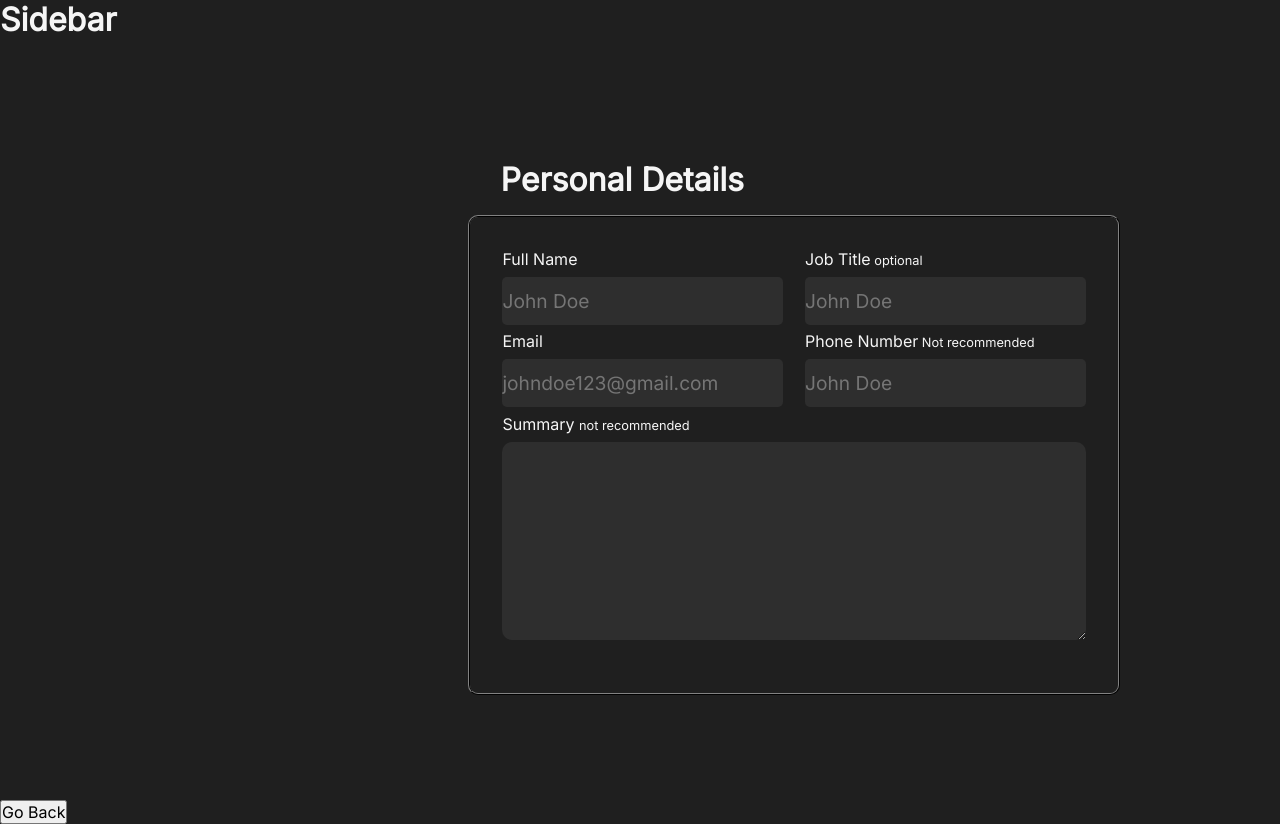
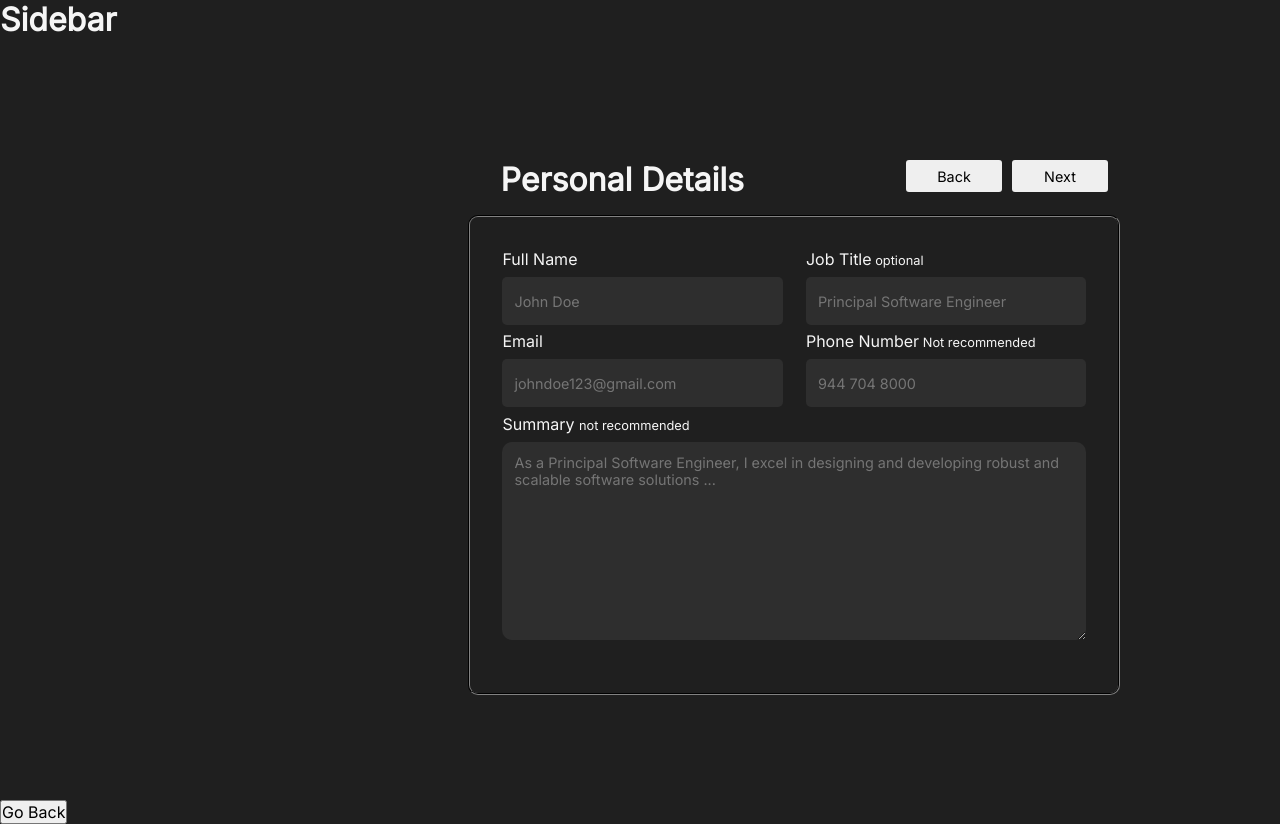
Before and after one commit to dekateshantanu015/resume-builder, a React (Vite) app: page / in a window 1280 px wide. Both pictures are taken after a click on the button "Get Started!". Built offline with nearby package versions, Linux system fonts and the light colour scheme.

Commit message:
Adjusted form styling and added next and back button in form title

```diff
--- a/src/App.css
+++ b/src/App.css
@@ -2,6 +2,7 @@
   --color-bg: #1f1f1f;
   --color-text: whitesmoke;
   --input-bg: rgb(46, 46, 46);
+  --color-accent: #ce4257;
 }
 
 *,
--- a/src/components/Form.jsx
+++ b/src/components/Form.jsx
@@ -1,4 +1,6 @@
 const Personal = () => {
+  const summaryString = `As a Principal Software Engineer, I excel in designing and developing robust and scalable software solutions ...`;
+
   return (
     <>
       <div className="personal-input-container">
@@ -11,7 +13,7 @@ const Personal = () => {
             Job Title
             <span> optional</span>
           </span>
-          <input type="text" placeholder="John Doe" />
+          <input type="text" placeholder="Principal Software Engineer" />
         </label>
         <label>
           <span>Email</span>
@@ -22,23 +24,35 @@ const Personal = () => {
             Phone Number
             <span> Not recommended</span>
           </span>
-          <input type="text" placeholder="John Doe" />
+          <input type="text" placeholder="944 704 8000" />
         </label>
       </div>
       <label className="summary-label">
         <span>
           Summary <span> not recommended</span>
         </span>
-        <textarea></textarea>
+        <textarea placeholder={summaryString}></textarea>
       </label>
     </>
+  );
+};
+
+const FormTitle = () => {
+  return (
+    <div className="form-title-div">
+      <h3>Personal Details</h3>
+      <div className="next-btn-div">
+        <button className="prev-btn">Back</button>
+        <button className="next-btn">Next</button>
+      </div>
+    </div>
   );
 };
 
 const Form = () => {
   return (
     <div className="form-container">
-      <h3>Personal Details</h3>
+      <FormTitle />
       <form className="form">
         <Personal />
       </form>
--- a/src/components/MainPage.css
+++ b/src/components/MainPage.css
@@ -21,7 +21,7 @@
 }
 
 .form {
-  border: 2px ridge var(--input-bg);
+  border: 2px groove var(--input-bg);
   border-radius: 10px;
   margin-top: 1rem;
   height: 100%;
@@ -34,7 +34,7 @@
 
 .form::after {
   content: "";
-  background: linear-gradient(transparent, mediumslateblue, transparent);
+  background: linear-gradient(transparent, var(--color-accent), transparent);
   height: 150px;
   width: 1px;
   position: absolute;
@@ -47,6 +47,27 @@
 .form:hover::after {
   top: 0;
   opacity: 1;
+}
+
+.form-title-div {
+  display: flex;
+  justify-content: space-between;
+  max-width: 1100px;
+}
+
+.next-btn-div {
+  display: flex;
+  padding: 0 12px;
+  gap: 10px;
+}
+
+.next-btn-div button {
+  appearance: none;
+  border: none;
+  border-radius: 3px;
+  width: 6rem;
+  height: 2rem;
+  font-size: 0.9rem;
 }
 
 .personal-input-container {
@@ -67,7 +88,9 @@
 .form textarea {
   background-color: var(--input-bg);
   color: var(--color-text);
-  font-size: 1.2rem;
+  font-size: 0.9rem;
+  padding: 12px;
+  outline: none;
 }
 
 .form input[type="text"],
```
